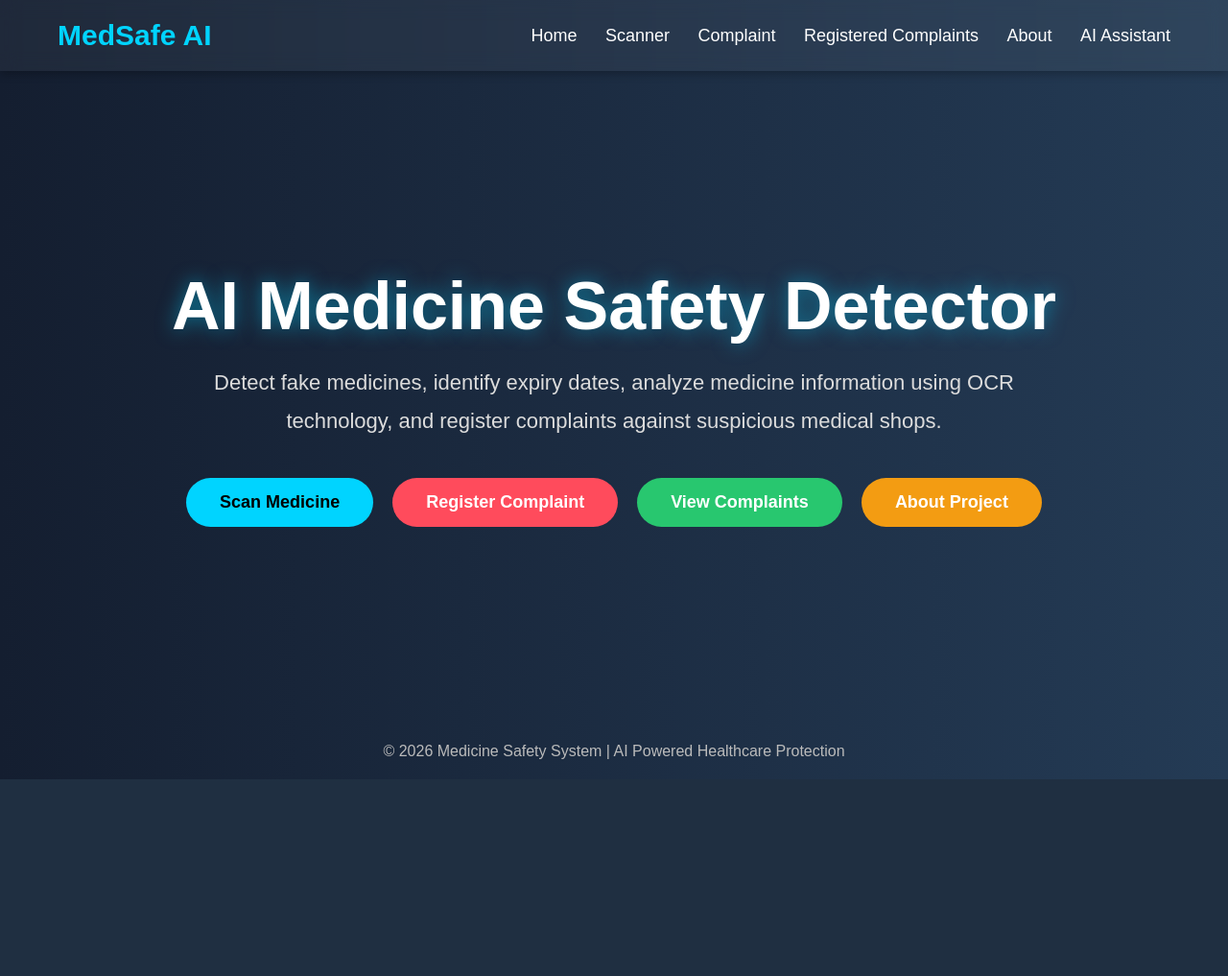
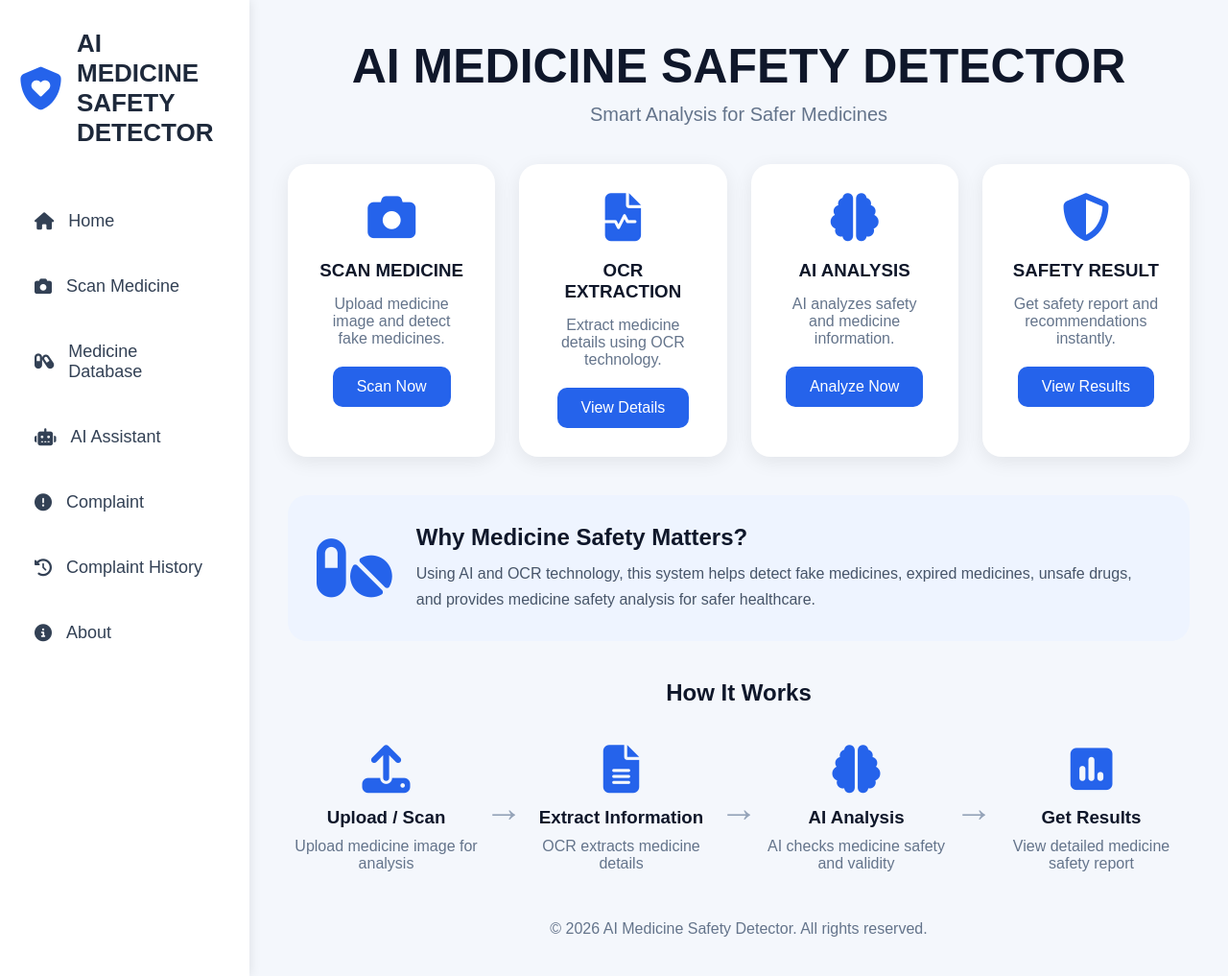
Before and after one commit to likhithkg-guru/AI---Medicine---Safety---system, a Flask app: page / in a window 1280 px wide. Shown: the whole page at 96% size. Before the commit the page ends 812 px from the top, so only its background shows below. Run offline with Flask 3, Linux system fonts and the light colour scheme.

Commit message:
Changes in home page

```diff
--- a/templates/home.html
+++ b/templates/home.html
@@ -1,9 +1,15 @@
 <!DOCTYPE html>
-<html>
+<html lang="en">
 
 <head>
 
-    <title>Medicine Safety System</title>
+    <meta charset="UTF-8">
+    <meta name="viewport" content="width=device-width, initial-scale=1.0">
+
+    <title>AI Medicine Safety Detector</title>
+
+    <link rel="stylesheet"
+    href="https://cdnjs.cloudflare.com/ajax/libs/font-awesome/6.5.1/css/all.min.css">
 
     <style>
 
@@ -15,130 +21,218 @@
         }
 
         body{
-            background:linear-gradient(to right,#141e30,#243b55);
-            color:white;
+            display:flex;
+            background:#f4f7fc;
             min-height:100vh;
         }
 
-        .navbar{
-            width:100%;
-            padding:20px 60px;
-            display:flex;
-            justify-content:space-between;
-            align-items:center;
-            background:rgba(255,255,255,0.05);
-            backdrop-filter:blur(10px);
-            box-shadow:0px 2px 10px rgba(0,0,0,0.3);
+        /* SIDEBAR */
+
+        .sidebar{
+            width:260px;
+            background:white;
+            padding:30px 20px;
+            box-shadow:2px 0px 10px rgba(0,0,0,0.08);
         }
 
         .logo{
-            font-size:30px;
-            font-weight:bold;
-            color:#00d4ff;
+            display:flex;
+            align-items:center;
+            gap:15px;
+            margin-bottom:50px;
         }
 
-        .nav-links a{
+        .logo i{
+            font-size:45px;
+            color:#2563eb;
+        }
+
+        .logo h2{
+            font-size:26px;
+            color:#1e293b;
+        }
+
+        .menu a{
+            display:flex;
+            align-items:center;
+            gap:15px;
+            padding:16px;
+            margin-bottom:15px;
+            border-radius:12px;
             text-decoration:none;
-            color:white;
-            margin-left:25px;
+            color:#334155;
             font-size:18px;
             transition:0.3s;
         }
 
-        .nav-links a:hover{
-            color:#00d4ff;
+        .menu a:hover{
+            background:#2563eb;
+            color:white;
         }
 
-        .hero{
-            display:flex;
-            justify-content:center;
-            align-items:center;
-            height:85vh;
-            text-align:center;
-            flex-direction:column;
-            padding:20px;
+        /* MAIN */
+
+        .main{
+            flex:1;
+            padding:40px;
         }
 
-        .hero h1{
-            font-size:70px;
-            margin-bottom:20px;
-            text-shadow:0px 0px 20px rgba(0,212,255,0.5);
-        }
-
-        .hero p{
-            font-size:22px;
-            color:#dcdcdc;
-            width:70%;
-            line-height:1.8;
+        .top-title{
+            text-align:center;
             margin-bottom:40px;
         }
 
-        .buttons{
-            display:flex;
-            gap:20px;
-            flex-wrap:wrap;
-            justify-content:center;
+        .top-title h1{
+            font-size:50px;
+            color:#0f172a;
+            margin-bottom:10px;
         }
 
-        .buttons a{
-            text-decoration:none;
+        .top-title p{
+            font-size:20px;
+            color:#64748b;
         }
 
-        .buttons button{
-            padding:15px 35px;
-            border:none;
-            border-radius:40px;
-            font-size:18px;
-            cursor:pointer;
-            transition:0.3s;
-            font-weight:bold;
+        /* CARDS */
+
+        .cards{
+            display:grid;
+            grid-template-columns:repeat(4,1fr);
+            gap:25px;
+            margin-bottom:40px;
         }
 
-        .scan-btn{
-            background:#00d4ff;
-            color:black;
+        .card{
+            background:white;
+            padding:30px;
+            border-radius:20px;
+            text-align:center;
+            box-shadow:0px 5px 20px rgba(0,0,0,0.08);
+            transition:0.3s;
         }
 
-        .scan-btn:hover{
-            transform:scale(1.1);
-            box-shadow:0px 0px 20px #00d4ff;
+        .card:hover{
+            transform:translateY(-5px);
         }
 
-        .complaint-btn{
-            background:#ff4b5c;
-            color:white;
+        .card i{
+            font-size:50px;
+            color:#2563eb;
+            margin-bottom:20px;
         }
 
-        .complaint-btn:hover{
-            transform:scale(1.1);
-            box-shadow:0px 0px 20px #ff4b5c;
+        .card h3{
+            margin-bottom:15px;
+            color:#0f172a;
         }
 
-        .view-btn{
-            background:#28c76f;
-            color:white;
+        .card p{
+            color:#64748b;
+            margin-bottom:20px;
         }
 
-        .view-btn:hover{
-            transform:scale(1.1);
-            box-shadow:0px 0px 20px #28c76f;
+        .card button{
+            padding:12px 25px;
+            border:none;
+            background:#2563eb;
+            color:white;
+            border-radius:10px;
+            cursor:pointer;
+            font-size:16px;
         }
 
-        .about-btn{
-            background:#f39c12;
-            color:white;
+        /* INFO BOX */
+
+        .info-box{
+            background:#eef4ff;
+            padding:30px;
+            border-radius:20px;
+            display:flex;
+            align-items:center;
+            gap:25px;
+            margin-bottom:40px;
         }
 
-        .about-btn:hover{
-            transform:scale(1.1);
-            box-shadow:0px 0px 20px #f39c12;
+        .info-box i{
+            font-size:70px;
+            color:#2563eb;
         }
 
-        .footer{
+        .info-box h2{
+            margin-bottom:10px;
+            color:#0f172a;
+        }
+
+        .info-box p{
+            color:#475569;
+            line-height:1.7;
+        }
+
+        /* WORKFLOW */
+
+        .workflow{
             text-align:center;
-            padding:20px;
-            color:#bbb;
-            font-size:16px;
+        }
+
+        .workflow h2{
+            margin-bottom:40px;
+            color:#0f172a;
+        }
+
+        .steps{
+            display:flex;
+            justify-content:space-between;
+            align-items:center;
+        }
+
+        .step{
+            width:22%;
+        }
+
+        .step i{
+            font-size:50px;
+            color:#2563eb;
+            margin-bottom:15px;
+        }
+
+        .step h3{
+            margin-bottom:10px;
+            color:#0f172a;
+        }
+
+        .step p{
+            color:#64748b;
+        }
+
+        .arrow{
+            font-size:40px;
+            color:#94a3b8;
+        }
+
+        footer{
+            text-align:center;
+            margin-top:50px;
+            color:#64748b;
+        }
+
+        @media(max-width:1200px){
+
+            .cards{
+                grid-template-columns:repeat(2,1fr);
+            }
+
+            .steps{
+                flex-direction:column;
+                gap:30px;
+            }
+
+            .arrow{
+                display:none;
+            }
+
+            .step{
+                width:100%;
+            }
         }
 
     </style>
@@ -147,74 +241,232 @@
 
 <body>
 
-    <div class="navbar">
+    <!-- SIDEBAR -->
+
+    <div class="sidebar">
 
         <div class="logo">
-            MedSafe AI
-        </div>
 
-        <div class="nav-links">
+            <i class="fa-solid fa-shield-heart"></i>
 
-            <a href="/">Home</a>
-
-            <a href="/scanner">Scanner</a>
-
-            <a href="/complaint">Complaint</a>
-
-            <a href="/view_complaints">Registered Complaints</a>
-
-            <a href="/about">About</a>
-            <a href = "/assistant">AI Assistant</a>
+            <h2>AI MEDICINE SAFETY DETECTOR</h2>
 
         </div>
 
-    </div>
+        <div class="menu">
 
-    <div class="hero">
-
-        <h1>AI Medicine Safety Detector</h1>
-
-        <p>
-
-            Detect fake medicines, identify expiry dates,
-            analyze medicine information using OCR technology,
-            and register complaints against suspicious medical shops.
-
-        </p>
-
-        <div class="buttons">
+            <a href="/">
+                <i class="fa-solid fa-house"></i>
+                Home
+            </a>
 
             <a href="/scanner">
-                <button class="scan-btn">
-                    Scan Medicine
-                </button>
+                <i class="fa-solid fa-camera"></i>
+                Scan Medicine
+            </a>
+
+            <a href="/medicine_info">
+                <i class="fa-solid fa-capsules"></i>
+                Medicine Database
+            </a>
+
+            <a href="/assistant">
+                <i class="fa-solid fa-robot"></i>
+                AI Assistant
             </a>
 
             <a href="/complaint">
-                <button class="complaint-btn">
-                    Register Complaint
-                </button>
+                <i class="fa-solid fa-circle-exclamation"></i>
+                Complaint
             </a>
 
             <a href="/view_complaints">
-                <button class="view-btn">
-                    View Complaints
-                </button>
+                <i class="fa-solid fa-clock-rotate-left"></i>
+                Complaint History
             </a>
 
             <a href="/about">
-                <button class="about-btn">
-                    About Project
-                </button>
+                <i class="fa-solid fa-circle-info"></i>
+                About
             </a>
 
         </div>
 
     </div>
 
-    <div class="footer">
+    <!-- MAIN -->
 
-        © 2026 Medicine Safety System | AI Powered Healthcare Protection
+    <div class="main">
+
+        <div class="top-title">
+
+            <h1>AI MEDICINE SAFETY DETECTOR</h1>
+
+            <p>Smart Analysis for Safer Medicines</p>
+
+        </div>
+
+        <!-- CARDS -->
+
+        <div class="cards">
+
+            <div class="card">
+
+                <i class="fa-solid fa-camera"></i>
+
+                <h3>SCAN MEDICINE</h3>
+
+                <p>
+                    Upload medicine image and detect fake medicines.
+                </p>
+
+                <a href="/scanner">
+                    <button>Scan Now</button>
+                </a>
+
+            </div>
+
+            <div class="card">
+
+                <i class="fa-solid fa-file-waveform"></i>
+
+                <h3>OCR EXTRACTION</h3>
+
+                <p>
+                    Extract medicine details using OCR technology.
+                </p>
+
+                <a href="/scanner">
+                    <button>View Details</button>
+                </a>
+
+            </div>
+
+            <div class="card">
+
+                <i class="fa-solid fa-brain"></i>
+
+                <h3>AI ANALYSIS</h3>
+
+                <p>
+                    AI analyzes safety and medicine information.
+                </p>
+
+                <a href="/assistant">
+                    <button>Analyze Now</button>
+                </a>
+
+            </div>
+
+            <div class="card">
+
+                <i class="fa-solid fa-shield-halved"></i>
+
+                <h3>SAFETY RESULT</h3>
+
+                <p>
+                    Get safety report and recommendations instantly.
+                </p>
+
+                <a href="/scanner">
+                    <button>View Results</button>
+                </a>
+
+            </div>
+
+        </div>
+
+        <!-- INFO -->
+
+        <div class="info-box">
+
+            <i class="fa-solid fa-pills"></i>
+
+            <div>
+
+                <h2>Why Medicine Safety Matters?</h2>
+
+                <p>
+                    Using AI and OCR technology, this system helps detect fake medicines,
+                    expired medicines, unsafe drugs, and provides medicine safety analysis
+                    for safer healthcare.
+                </p>
+
+            </div>
+
+        </div>
+
+        <!-- WORKFLOW -->
+
+        <div class="workflow">
+
+            <h2>How It Works</h2>
+
+            <div class="steps">
+
+                <div class="step">
+
+                    <i class="fa-solid fa-upload"></i>
+
+                    <h3>Upload / Scan</h3>
+
+                    <p>
+                        Upload medicine image for analysis
+                    </p>
+
+                </div>
+
+                <div class="arrow">→</div>
+
+                <div class="step">
+
+                    <i class="fa-solid fa-file-lines"></i>
+
+                    <h3>Extract Information</h3>
+
+                    <p>
+                        OCR extracts medicine details
+                    </p>
+
+                </div>
+
+                <div class="arrow">→</div>
+
+                <div class="step">
+
+                    <i class="fa-solid fa-brain"></i>
+
+                    <h3>AI Analysis</h3>
+
+                    <p>
+                        AI checks medicine safety and validity
+                    </p>
+
+                </div>
+
+                <div class="arrow">→</div>
+
+                <div class="step">
+
+                    <i class="fa-solid fa-square-poll-vertical"></i>
+
+                    <h3>Get Results</h3>
+
+                    <p>
+                        View detailed medicine safety report
+                    </p>
+
+                </div>
+
+            </div>
+
+        </div>
+
+        <footer>
+
+            © 2026 AI Medicine Safety Detector. All rights reserved.
+
+        </footer>
 
     </div>
 
```
